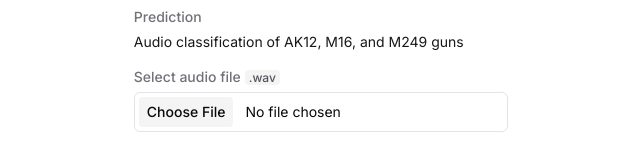
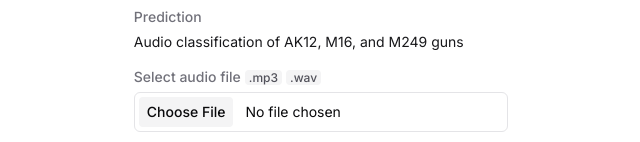
Before and after one commit to hibatillah/deep-learning, a Next.js app in the folder web/: page / in a window 1280 px wide. Both pictures are taken after a click on the tab "Audio". Shown: the part 339-481 px from the top of the page, without its empty margins (319-959 px from the left). Built offline with nearby package versions, Linux system fonts and the light colour scheme.

Commit message:
update ui

```diff
--- a/web/app/_components/audio-classification.tsx
+++ b/web/app/_components/audio-classification.tsx
@@ -152,6 +152,9 @@ export default function AudioClassification() {
           >
             <span>Select audio file</span>
             <span className="ms-1 rounded bg-secondary px-1 text-xs text-zinc-600 dark:text-zinc-400">
+              {".mp3"}
+            </span>
+            <span className="ms-1 rounded bg-secondary px-1 text-xs text-zinc-600 dark:text-zinc-400">
               {".wav"}
             </span>
           </Label>
```
